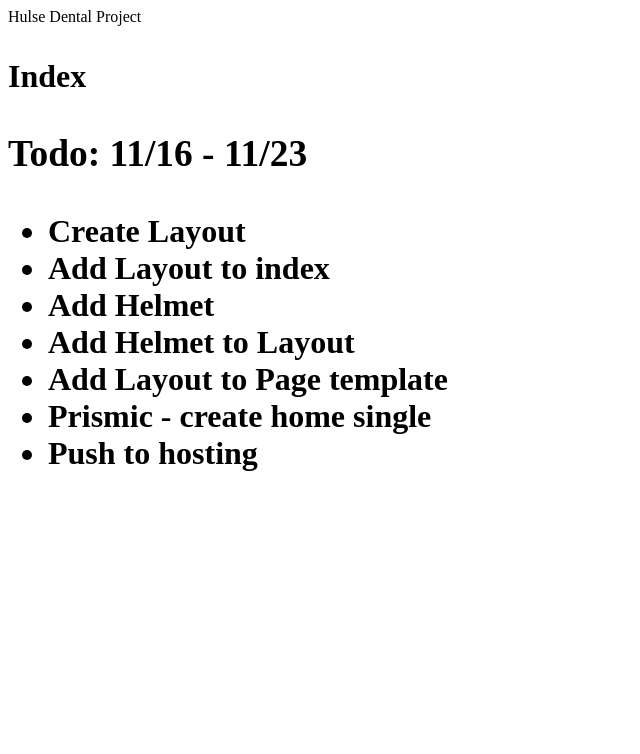
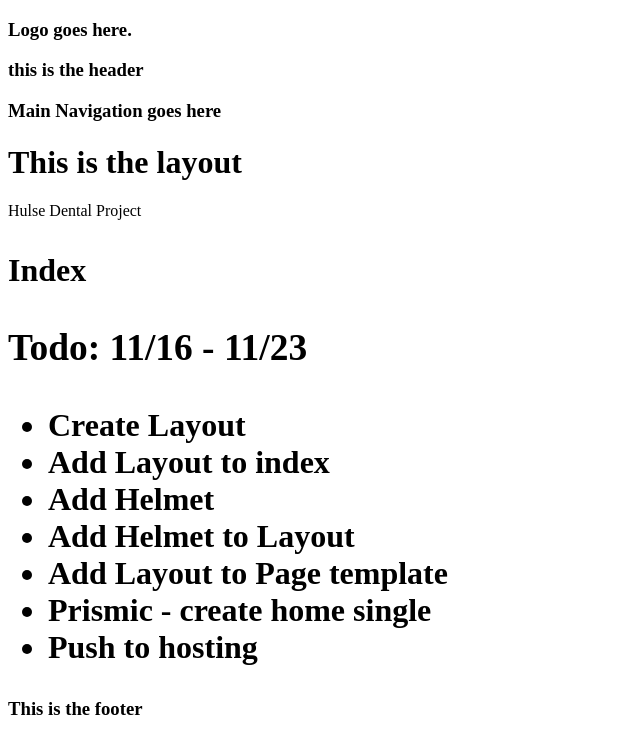
Before and after one commit to mostlyclicks/hd2020-prod, a Gatsby site: page / in a window 1280 px wide. Shown: the whole page, without its empty margins (0-640 px from the left). Built offline with nearby package versions, Linux system fonts and the light colour scheme; Gatsby itself is replaced by a stand-in of ours.

Commit message:
add layout, footer, header components

```diff
--- /dev/null
+++ b/src/footer.js
@@ -0,0 +1,12 @@
+import React from 'react'
+
+const Footer = () => {
+
+  return (
+    <div>
+      <h3>This is the footer</h3>
+    </div>
+  )
+}
+
+export default Footer
--- /dev/null
+++ b/src/header/brand.js
@@ -0,0 +1,12 @@
+import React from 'react'
+
+const Brand = () => {
+
+  return (
+    <>
+      <h3>Logo goes here.</h3>
+    </>
+  )
+}
+
+export default Brand
--- /dev/null
+++ b/src/header/header.js
@@ -0,0 +1,17 @@
+import React from 'react'
+import Brand from './brand'
+import MainNavigation from './nav'
+
+
+const Header = () => {
+
+  return (
+    <div>
+      <Brand />
+      <h3>this is the header</h3>
+      <MainNavigation />
+    </div>
+  )
+}
+
+export default Header
--- /dev/null
+++ b/src/header/nav.js
@@ -0,0 +1,12 @@
+import React from 'react'
+
+const MainNavigation = () => {
+
+  return (
+    <>
+      <h3>Main Navigation goes here</h3>
+    </>
+  )
+}
+
+export default MainNavigation
--- /dev/null
+++ b/src/layout.js
@@ -0,0 +1,17 @@
+import React from 'react'
+import Header from './header/header'
+import Footer from './footer'
+
+const Layout = ({children}) => {
+
+  return (
+    <div>
+      <Header />
+      <h1>This is the layout</h1>
+      {children}
+      <Footer />
+    </div>
+  )
+}
+
+export default Layout
--- a/src/pages/index.js
+++ b/src/pages/index.js
@@ -1,4 +1,5 @@
 import React from "react"
+import Layout from "../layout"
 
 export default function Home() {
 
@@ -6,14 +7,16 @@ export default function Home() {
 
   const NewMessage = ({color, children}) => {
     return (
+
       <h1 style={{color: `${color}`}}>
         {children}
       </h1>
+
     )
   }
 
   return (
-    <>
+    <Layout>
     <div>{msg}</div>
     <NewMessage color="black" children="Hulse Dental">
       <p>Index</p>
@@ -29,7 +32,8 @@ export default function Home() {
         <li>Push to hosting</li>
       </ul>
     </NewMessage>
-    </>
+    </Layout>
+
 
   )
 }
```
Also changed, not shown: src/images/HulseDentalLogo2016.png (added).
